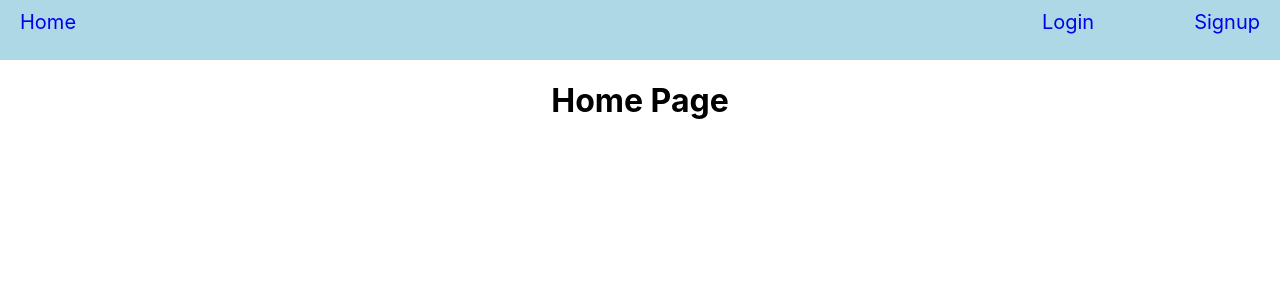
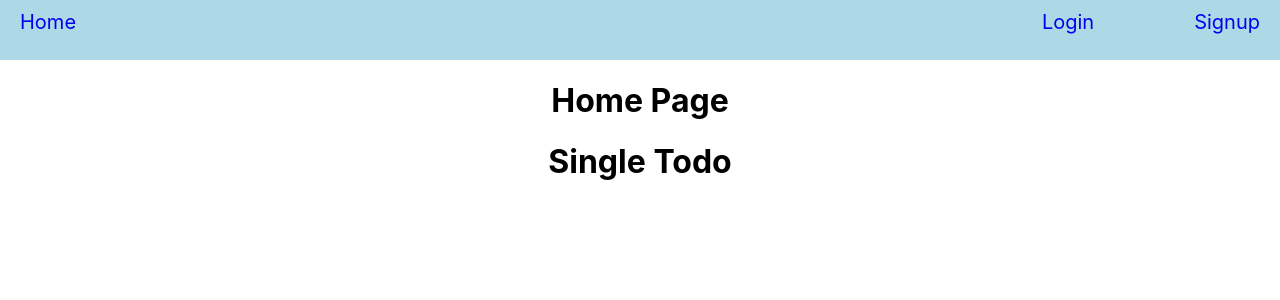
Before and after one commit to JahirPendhari09/TodoApp_With_Typescript, a React (Create React App) app in the folder todo_app/: page / in a window 1280 px wide. Shown: the top 300 px of the page. Built offline with nearby package versions, Linux system fonts and the light colour scheme.

Commit message:
Single Todo Cart Added

```diff
--- a/todo_app/src/AllRoutes/AllRoutes.tsx
+++ b/todo_app/src/AllRoutes/AllRoutes.tsx
@@ -4,7 +4,6 @@ import { Signup } from "../pages/Signup"
 import { Homepage } from "../pages/Homepage"
 import { Navbar } from "./Navbar"
 import { PrivateRoute } from "../components/PrivateRoute"
-import { ReactNode } from "react"
 
 const AllRoutes =()=>{
     return <>
--- /dev/null
+++ b/todo_app/src/components/TodoCart.tsx
@@ -0,0 +1,9 @@
+import { TODOS } from "../pages/Homepage"
+
+const  TodoCart = ({title, id,status,description}:TODOS)=>{
+    return <>
+    <h1>Single Todo</h1>
+    </>
+}
+
+export {TodoCart}
--- a/todo_app/src/pages/Homepage.tsx
+++ b/todo_app/src/pages/Homepage.tsx
@@ -1,8 +1,30 @@
+import { useState } from "react"
+import { TodoCart } from "../components/TodoCart";
 
+ export type TODOS= {
+    title:String,
+    description:String,
+    status:Boolean,
+    id:Number
+}
+const Homepage=()=>{
+    const [ todos, setTodos ] = useState<TODOS[]>([{
+        title:"Learn Java",
+        description:"Learning Java First Time",
+        status:false,
+        id:1
+    }]);
 
-const Homepage=()=>{
     return <>
-    <h1>Home Page</h1>
+    <div>
+        <h1>Home Page</h1>
+        {
+            todos?.length >0 && todos?.map((item,i)=>{
+                return <TodoCart {...item} key ={i}/>
+            })
+        }
+
+    </div>
     </>
 }
 
```
